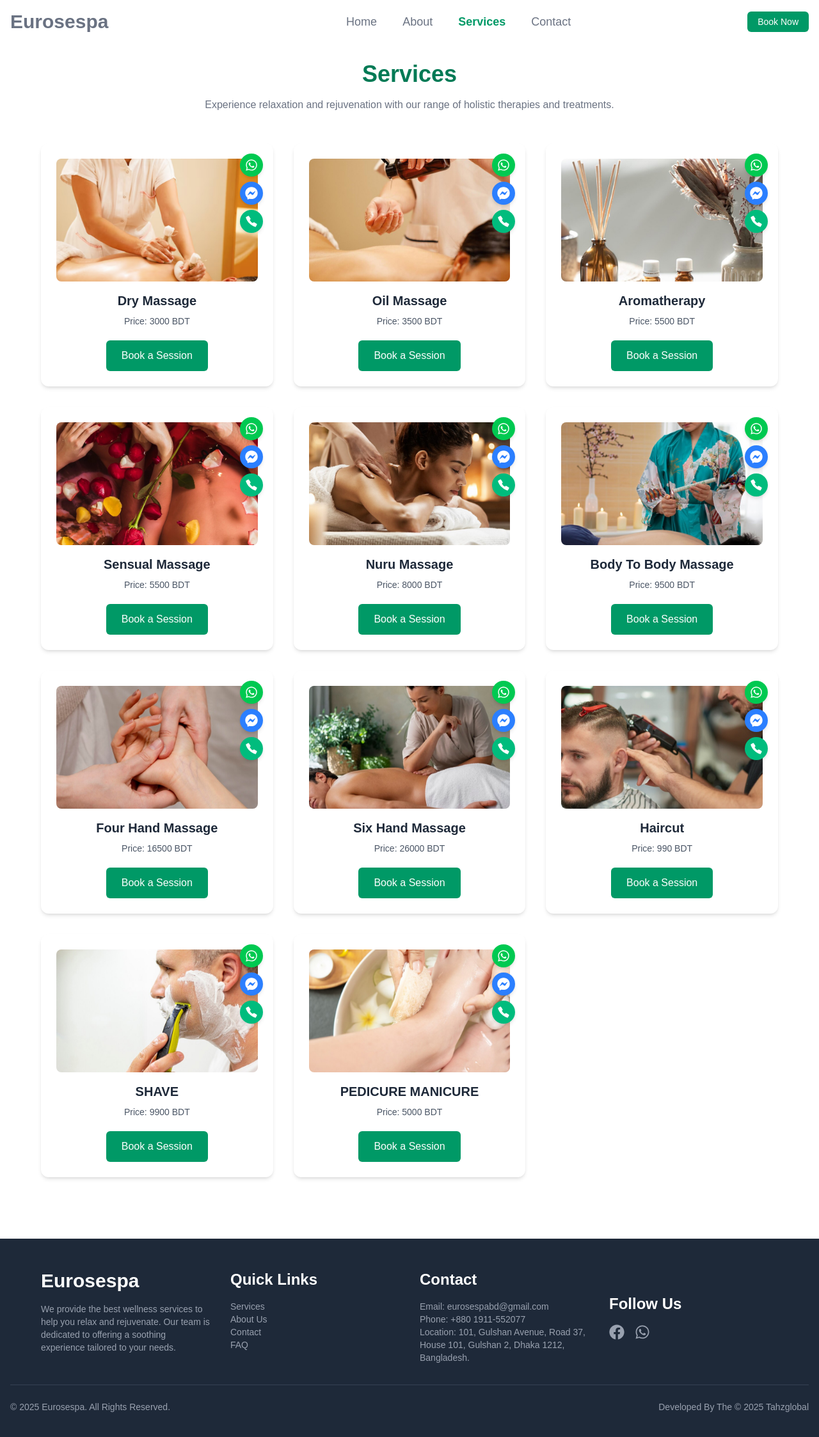
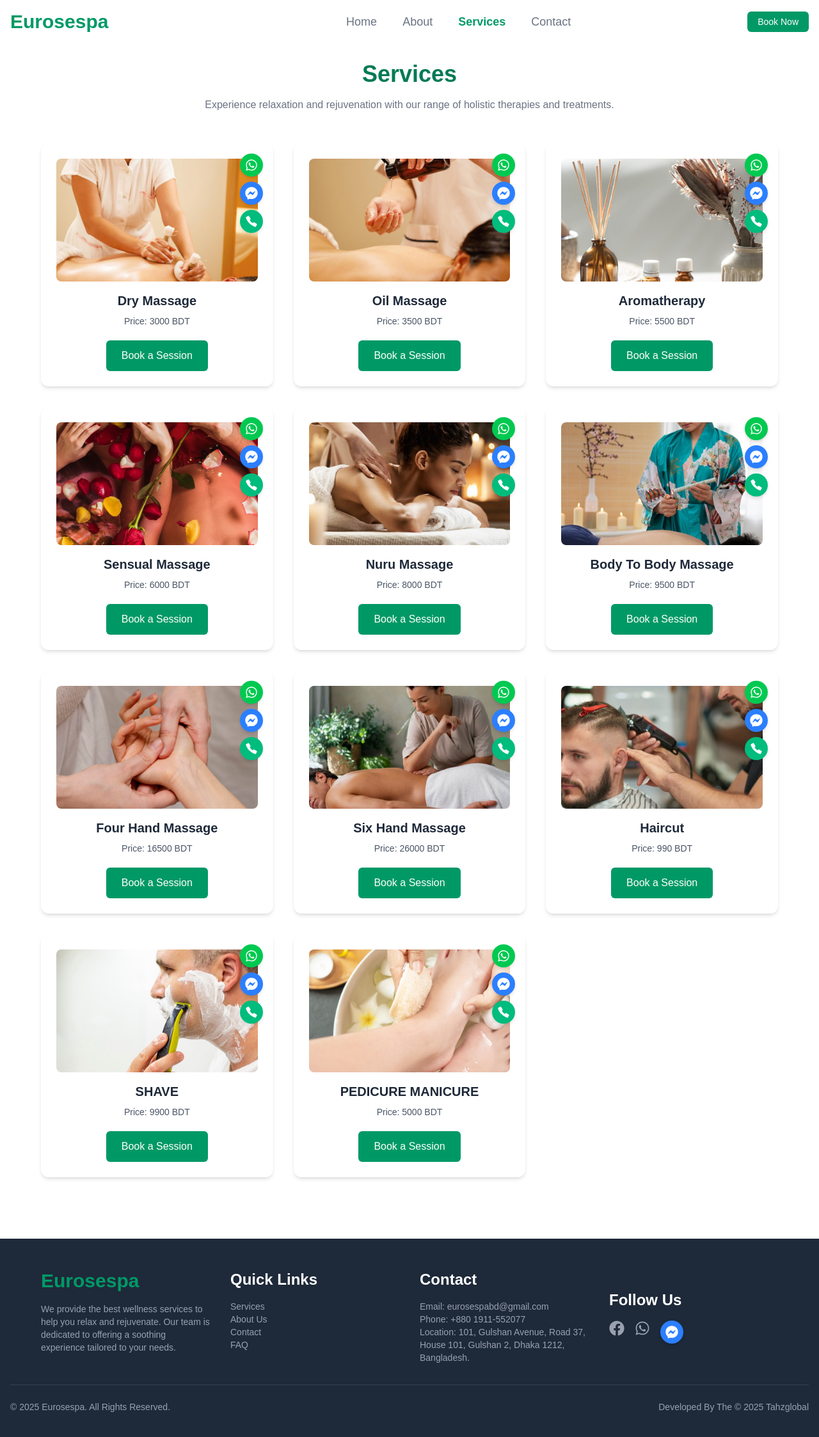
Before and after one commit to lokondey72/spa, a Next.js app: page /services in a window 1280 px wide. Shown: the top 2246 px of the page at 64% size. Built offline with nearby package versions, Linux system fonts and the light colour scheme.

Commit message:
15-04 final set 2.0 commit

```diff
--- a/src/app/services/page.js
+++ b/src/app/services/page.js
@@ -29,7 +29,7 @@ const services = [
     title: "Sensual Massage",
     description:
       "Essential oils and scents to calm the senses and rejuvenate your spirit.",
-    price: "Price: 5500 BDT",
+    price: "Price: 6000 BDT",
     image: "/Sensual-massage-1.jpg",
   },
   {
--- a/src/componants/Footer.js
+++ b/src/componants/Footer.js
@@ -2,6 +2,7 @@
 
 import { FaFacebook, FaWhatsapp, FaTwitter, FaLinkedin } from "react-icons/fa"; // Optional social icons
 import Link from "next/link";
+import { FaFacebookMessenger } from "react-icons/fa";
 
 export default function Footer() {
   return (
@@ -18,7 +19,7 @@ export default function Footer() {
             className="object-contain"
             priority
           /> */}
-            <h4 className="text-3xl font-semibold mb-4">Eurosespa</h4>
+            <h4 className="text-3xl font-semibold hover:text-gray-500 text-emerald-600 mb-4">Eurosespa</h4>
           </Link>
           <p className="text-gray-400 text-sm">
             We provide the best wellness services to help you relax and
@@ -107,6 +108,16 @@ export default function Footer() {
                 className="text-gray-400 hover:text-emerald-400"
               />
             </Link>
+            <Link
+              href="https://www.facebook.com/messages/t/430567486797012"
+              target="_blank"
+              rel="noopener noreferrer"
+              aria-label="Send message on Facebook Messenger"
+            >
+              <div className="bg-blue-500 text-white p-2 rounded-full shadow-md hover:bg-blue-600">
+                <FaFacebookMessenger className="w-5 h-5" />
+              </div>
+            </Link>
           </div>
         </div>
       </div>
--- a/src/componants/Navber.js
+++ b/src/componants/Navber.js
@@ -44,7 +44,7 @@ export default function Navbar() {
             className="object-contain"
             priority
           /> */}
-          <h4 className="text-3xl font-semibold text-gray-500 hover:text-emerald-600 transition-colors">
+          <h4 className="text-3xl font-semibold hover:text-gray-500 text-emerald-600 transition-colors">
             Eurosespa
           </h4>
         </Link>
```
